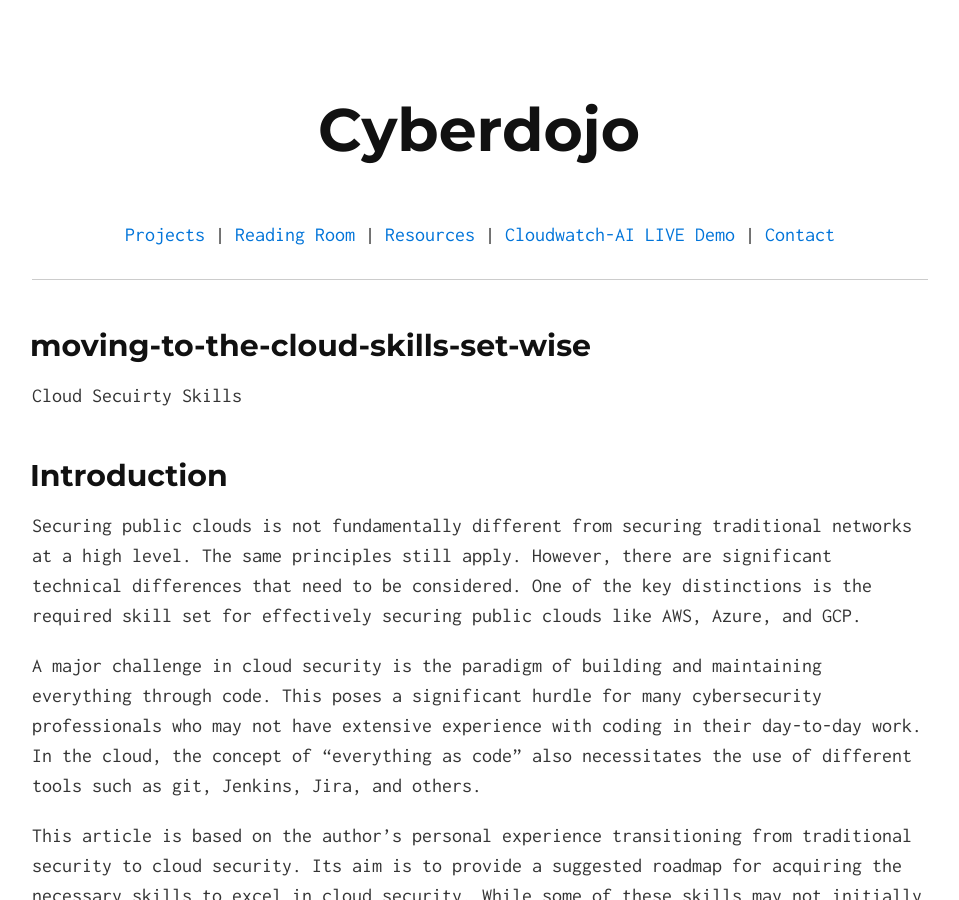
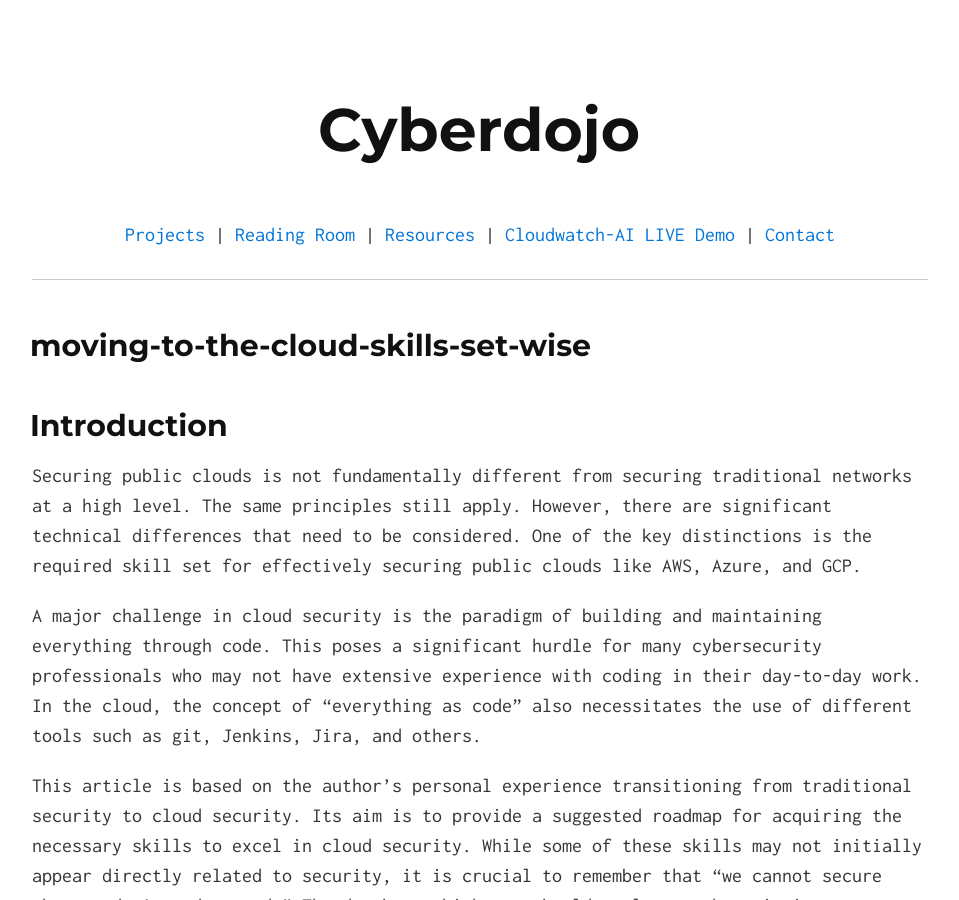
Before and after one commit to Ahmed-AG/cyberdojo-page, a Jekyll site: the page built from read/moving-to-the-cloud-skills-set-wise.md, in a window 1280 px wide and 900 px high. Shown: the whole window, without its empty margins (160-1119 px from the left). Built offline with Jekyll 4.4.1, drawn with Linux system fonts in a browser that asks for light colours.

Commit message:
Adding moving to cloud

```diff
--- a/read/moving-to-the-cloud-skills-set-wise.md
+++ b/read/moving-to-the-cloud-skills-set-wise.md
@@ -5,8 +5,6 @@ date:   2023-05-25
 author: "Ahmed Abugharbia - Assisted by AI"
 author_link: "https://twitter.com/aagsec"
 ---
-
-Cloud Secuirty Skills
 
 ## Introduction
 Securing public clouds is not fundamentally different from securing traditional networks at a high level. The same principles still apply. However, there are significant technical differences that need to be considered. One of the key distinctions is the required skill set for effectively securing public clouds like AWS, Azure, and GCP.
```
